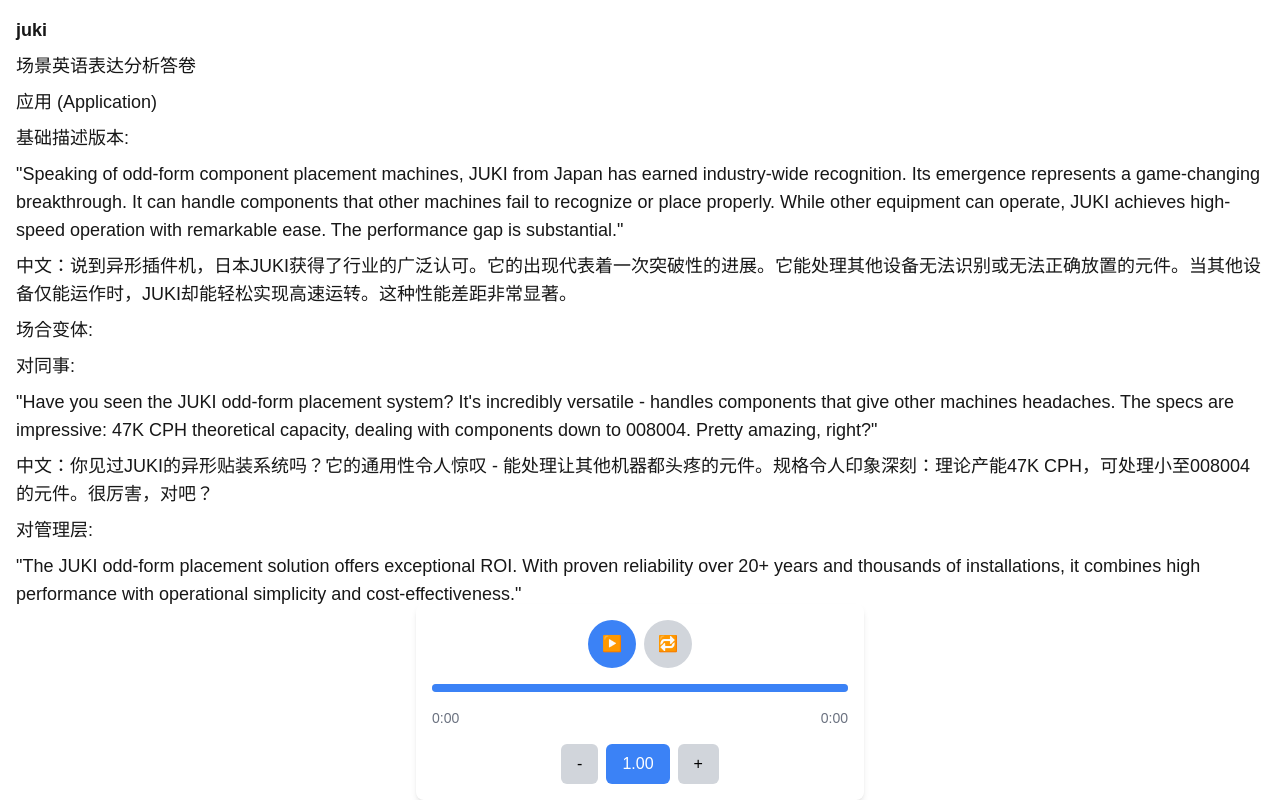
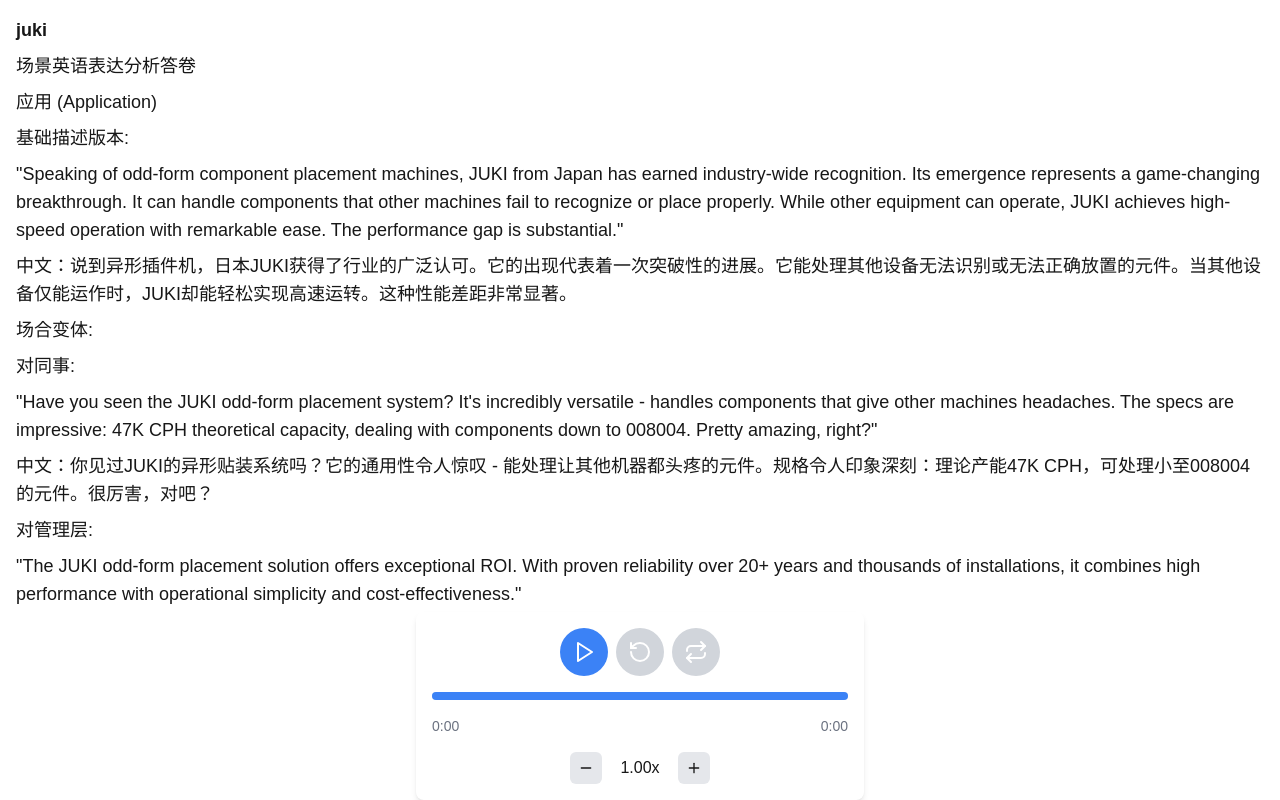
Before and after one commit to lfhwnqe/english-sst, a Next.js app: page /english/play2 in a window 1280 px wide. Built offline with nearby package versions, Linux system fonts and the light colour scheme; no server answers; what aws-amplify would draw is missing.

Commit message:
feature: 替换图标

```diff
--- a/app/components/common/audioPlayer.tsx
+++ b/app/components/common/audioPlayer.tsx
@@ -1,6 +1,7 @@
 "use client";
 import React, { useState, useEffect, useRef, MouseEvent } from "react";
 import { Howl } from "howler";
+import { Play, Pause, RotateCcw, Repeat, Plus, Minus } from "lucide-react";
 
 interface AudioPlayerProps {
   src: string;
@@ -50,6 +51,16 @@
     }
   };
 
+  const resetAudio = () => {
+    if (sound) {
+      sound.seek(0);
+      setProgress(0);
+      if (isPlaying) {
+        sound.play();
+      }
+    }
+  };
+
   const toggleLoop = () => {
     setIsLooping(!isLooping);
     if (sound) {
@@ -63,9 +74,11 @@
       sound.rate(newSpeed);
     }
   };
+
   const addSpeed = () => {
     changeSpeed(speed + 0.05);
   };
+
   const minusSpeed = () => {
     changeSpeed(speed - 0.05);
   };
@@ -81,27 +94,37 @@
   };
 
   return (
-    <div className="p-4  shadow-md rounded-lg max-w-md mx-auto flex flex-col items-center gap-4">
+    <div className="p-4 shadow-md rounded-lg max-w-md mx-auto flex flex-col items-center gap-4">
       <div className="flex items-center justify-center gap-2">
         <button
           onClick={togglePlay}
-          className="p-2 rounded-full bg-blue-500 text-white w-12 h-12 flex items-center justify-center"
+          className="p-2 rounded-full bg-blue-500 text-white w-12 h-12 flex items-center justify-center hover:bg-blue-600 transition-colors"
         >
-          {isPlaying ? "⏸" : "▶️"}
+          {isPlaying ? (
+            <Pause className="w-6 h-6" />
+          ) : (
+            <Play className="w-6 h-6" />
+          )}
+        </button>
+        <button
+          onClick={resetAudio}
+          className="p-2 rounded-full bg-gray-300 text-white w-12 h-12 flex items-center justify-center hover:bg-gray-400 transition-colors"
+        >
+          <RotateCcw className="w-6 h-6" />
         </button>
         <button
           onClick={toggleLoop}
           className={`p-2 rounded-full ${
-            isLooping ? "bg-green-500" : "bg-gray-300"
-          } text-white w-12 h-12 flex items-center justify-center`}
+            isLooping ? "bg-green-500 hover:bg-green-600" : "bg-gray-300 hover:bg-gray-400"
+          } text-white w-12 h-12 flex items-center justify-center transition-colors`}
         >
-          🔁
+          <Repeat className="w-6 h-6" />
         </button>
       </div>
       <div
         ref={progressRef}
         onClick={seek}
-        className="w-full h-2 bg-gray-300 rounded-md relative cursor-pointer"
+        className="w-full h-2 bg-gray-200 rounded-md relative cursor-pointer"
       >
         <div
           style={{ width: `${(progress / duration) * 100}%` }}
@@ -115,27 +138,18 @@
       <div className="flex gap-2 items-center">
         <button
           onClick={minusSpeed}
-          className={`px-4 py-2 rounded-md ${
-            speed === 0.5 ? "bg-blue-500 text-white" : "bg-gray-300 text-black"
-          }`}
+          className="p-2 rounded-md bg-gray-200 hover:bg-gray-300 transition-colors"
         >
-          -
+          <Minus className="w-4 h-4" />
         </button>
-        <button
-          onClick={() => changeSpeed(1)}
-          className={`px-4 py-2 rounded-md ${
-            speed === 1 ? "bg-blue-500 text-white" : "bg-gray-300 text-black"
-          }`}
-        >
-          {`${speed.toFixed(2)}`}
-        </button>
+        <span className="min-w-[60px] text-center">
+          {`${speed.toFixed(2)}x`}
+        </span>
         <button
           onClick={addSpeed}
-          className={`px-4 py-2 rounded-md ${
-            speed === 1.5 ? "bg-blue-500 text-white" : "bg-gray-300 text-black"
-          }`}
+          className="p-2 rounded-md bg-gray-200 hover:bg-gray-300 transition-colors"
         >
-          +
+          <Plus className="w-4 h-4" />
         </button>
       </div>
     </div>
```
